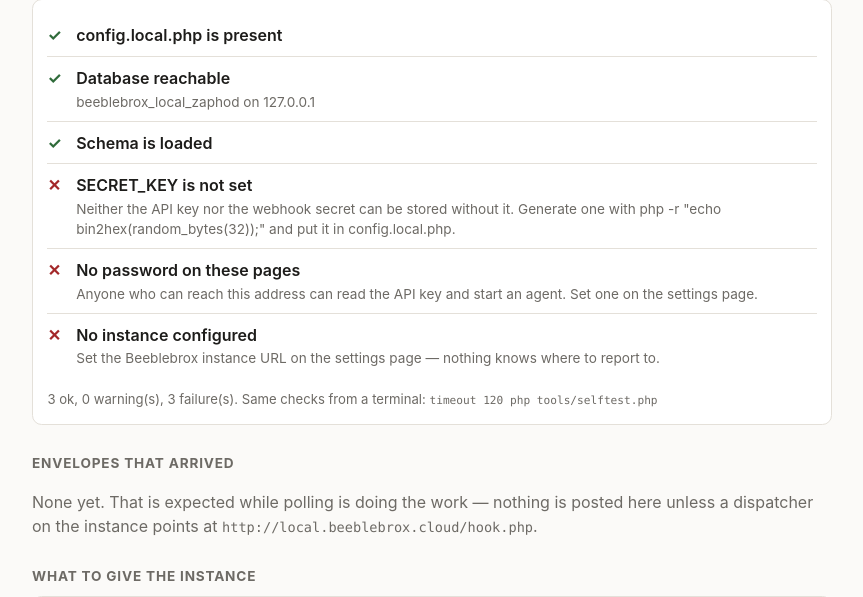
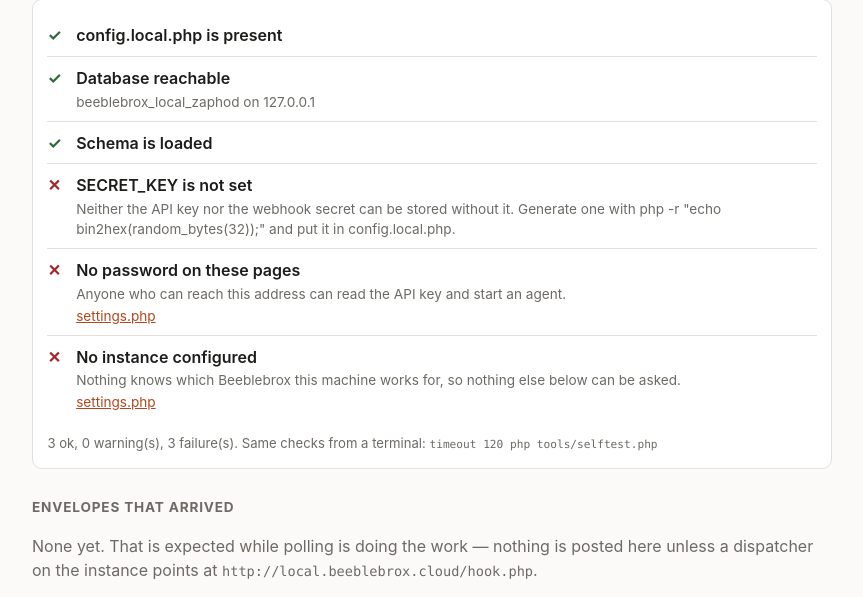
Before and after one commit to j-tools/beeblebrox-local, a PHP site: page /diagnostics.php in a window 1280 px wide. Shown: the part 127-724 px from the top of the page, without its empty margins (208-1071 px from the left). Run offline with PHP 8.4, Linux system fonts and the light colour scheme; the visitor is signed in with stand-in values (Sample User, id 1); data that the repository does not hold is empty; some libraries are stand-ins or nearby versions.

Commit message:
Send people to the instance's key page, not to a shell
Every place that asked for an API key told you to run tools/api-key.php on the
instance. That works for whoever administers a container and for nobody else,
which rules out exactly the customer this is meant to be handed to.

The instance has had a web form for this all along — keys.php, company admin
only, token shown once. So this is a matter of pointing at it, and since the
instance URL is already configured here, it can be pointed at as a link rather
than as a hostname somebody assembles by hand.

Checks now carry an optional URL, so a failing one offers the page that fixes
it: the instance's key page for a missing or refused key, and our own settings
and projects pages for the rest. Rendered as a link on the diagnostics page and
on its own unwrapped line in the CLI, where terminals make it clickable.

Not added: any way to generate a key from this side. Asking the instance for one
would need a credential to authenticate the request, which is the problem being
solved.

Co-Authored-By: Claude Opus 5 <noreply@anthropic.com>

```diff
--- a/diagnostics.php
+++ b/diagnostics.php
@@ -32,6 +32,13 @@ view_header('Diagnostics', true);
       <span class="what"><?= h($check['what']) ?></span>
 <?php if ($check['detail'] !== ''): ?>
       <span class="detail"><?= h($check['detail']) ?></span>
+<?php endif; ?>
+<?php if (!empty($check['url'])): ?>
+      <?php // A link on the instance opens in a new tab; one of ours replaces the page, because you
+            // came here from it and will come back. ?>
+      <span class="detail"><a href="<?= h($check['url']) ?>"
+<?php if (str_contains($check['url'], '//')): ?> target="_blank" rel="noopener"<?php endif; ?>
+        ><?= h($check['url']) ?></a></span>
 <?php endif; ?>
     </span>
   </div>
--- a/lib/checks.php
+++ b/lib/checks.php
@@ -12,8 +12,11 @@ require_once __DIR__ . '/security.php';
 require_once __DIR__ . '/jobs.php';
 require_once __DIR__ . '/agent.php';
 
-function check($state, $what, $detail = '') {
-  return ['state' => $state, 'what' => $what, 'detail' => $detail];
+// A check may carry somewhere to go. Half of these are fixed on a page somewhere, and a URL beats a
+// sentence describing where that page is — especially the ones on the instance, which is a different
+// host and not one somebody has memorised.
+function check($state, $what, $detail = '', $url = null) {
+  return ['state' => $state, 'what' => $what, 'detail' => $detail, 'url' => $url];
 }
 
 // $deep runs the checks that cost a network round trip or start a process. The dashboard skips them;
@@ -55,20 +58,23 @@ function checks_run($deep = true) {
   $out[] = setting('admin_password_hash') !== ''
     ? check('pass', 'These pages have a password')
     : check('fail', 'No password on these pages',
-        'Anyone who can reach this address can read the API key and start an agent. Set one on the ' .
-        'settings page.');
+        'Anyone who can reach this address can read the API key and start an agent.',
+        'settings.php');
 
   // --- who this machine works for ----------------------------------------------------------------
   if (instance_base() === '') {
     $out[] = check('fail', 'No instance configured',
-      'Set the Beeblebrox instance URL on the settings page — nothing knows where to report to.');
+      'Nothing knows which Beeblebrox this machine works for, so nothing else below can be asked.',
+      'settings.php');
     return $out;
   }
   $out[] = check('pass', 'Instance configured', instance_base());
 
   if (!setting_secret_is_set('api_key')) {
     $out[] = check('fail', 'No API key',
-      'Mint one on the instance with: php tools/api-key.php create "this machine" task_creator');
+      'Issue one on the instance — sign in there as a company admin, API keys in the menu, New key, ' .
+      'permission "task creator" — then paste it into the settings page here. It is shown once.',
+      instance_base() . '/keys.php');
   } elseif ($deep) {
     $health = upstream_health();
     $out[] = $health['ok']
@@ -81,7 +87,8 @@ function checks_run($deep = true) {
         ? check('pass', 'API key works',
             count($tasks['json']['tasks'] ?? []) . ' task(s) open on the instance right now')
         : check('fail', 'API key refused', $tasks['error'] .
-            ' — the key needs the task_creator permission or better.');
+            ' — the key needs the task creator permission or better. Revoke it and issue another.',
+            instance_base() . '/keys.php');
     }
   } else {
     $out[] = check('pass', 'API key is stored');
@@ -106,7 +113,9 @@ function checks_run($deep = true) {
   }
   if ($hook && !setting_secret_is_set('webhook_secret')) {
     $out[] = check('fail', 'Webhooks are on with no signing secret',
-      'Every envelope is refused until the secret here matches the one on the dispatcher.');
+      'Every envelope is refused until the secret here matches the one on the dispatcher. Set the ' .
+      'same string in both places, or switch webhooks off and let polling do the work.',
+      'settings.php');
   }
 
   // --- the runner --------------------------------------------------------------------------------
@@ -135,7 +144,7 @@ function checks_run($deep = true) {
   $projects = projects_all();
   if (!$projects) {
     $out[] = check('warn', 'No projects mapped',
-      'Work that belongs to a project will stop and ask for a directory. Map them on the projects page.');
+      'Work that belongs to a project will stop and ask for a directory.', 'projects.php');
   } else {
     foreach ($projects as $project) {
       if (!(int)$project['is_active']) {
--- a/lib/settings.php
+++ b/lib/settings.php
@@ -19,7 +19,9 @@ function bbl_setting_defaults() {
     // somebody else's host.
     'instance_url'          => '',
 
-    // Bearer token, minted on the instance with:  php tools/api-key.php create "laptop" task_creator
+    // Bearer token. Issued on the instance's own API keys page — <instance>/keys.php, company admin
+    // only — and shown there once. There is deliberately no way to get one from here: authenticating
+    // a request for a key would need a credential, which is the problem being solved.
     'api_key'               => '',
 
     // Shared with the dispatcher on the instance. Without it webhooks are refused outright rather
@@ -159,7 +161,9 @@ function settings_gaps() {
     $gaps[] = 'No instance URL. Nothing knows which Beeblebrox this machine works for.';
   }
   if (!setting_secret_is_set('api_key')) {
-    $gaps[] = 'No API key. Work cannot be claimed, read or reported without one.';
+    $gaps[] = 'No API key. Work cannot be claimed, read or reported without one — issue one on the ' .
+      'instance at ' . (instance_base() === '' ? '<instance>/keys.php' : instance_base() . '/keys.php') .
+      ' and paste it into the settings page.';
   }
   if (setting_bool('accept_webhooks') && !setting_secret_is_set('webhook_secret')) {
     $gaps[] = 'Webhooks are switched on but no signing secret is stored, so every envelope is refused.';
--- a/tools/selftest.php
+++ b/tools/selftest.php
@@ -31,6 +31,10 @@ foreach ($checks as $check) {
       echo '         ' . $line . "\n";
     }
   }
+  if (!empty($check['url'])) {
+    // On its own line and never wrapped, so a terminal that turns URLs into links gets a whole one.
+    echo '         ' . $check['url'] . "\n";
+  }
 }
 
 $counts = array_count_values(array_column($checks, 'state'));
```
Also changed, not shown: INSTALL.md (+21 -9 lines), settings.php (+12 -3 lines).
